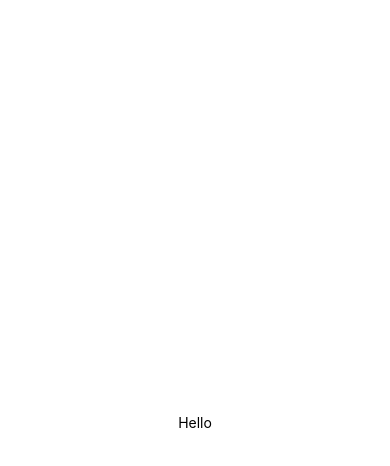
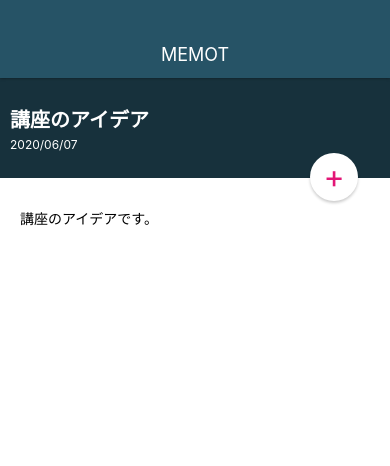
Before and after one commit to three4c/study-reactNative, a React Native app: screen / in a window 390 px wide. Shown: the top 466 px of the page. Built offline with nearby package versions, Linux system fonts and the light colour scheme.

Commit message:
styleing

```diff
--- a/App.jsx
+++ b/App.jsx
@@ -1,18 +1,22 @@
 import React from 'react';
-import { StyleSheet, Text, View } from 'react-native';
+import { StyleSheet, View } from 'react-native';
+
+import Appbar from './src/components/Appbar';
+import MemoDetailScreen from './src/screens/MemoDetailScreen';
 
 const App = () => (
   <View style={styles.container}>
-    <Text>Hello</Text>
+    <Appbar />
+    <MemoDetailScreen />
   </View>
 );
 
 const styles = StyleSheet.create({
   container: {
     flex: 1,
-    backgroundColor: '#fff',
+    backgroundColor: '#fffdf6',
     alignItems: 'center',
-    justifyContent: 'center',
+    paddingTop: 78,
   },
 });
 
--- /dev/null
+++ b/src/components/Appbar.jsx
@@ -0,0 +1,35 @@
+import React from 'react';
+import { StyleSheet, Text, View } from 'react-native';
+
+const Appbar = () => (
+  <View style={styles.appbar}>
+    <View>
+      <Text style={styles.appbarTitle}>MEMOT</Text>
+    </View>
+  </View>
+);
+
+const styles = StyleSheet.create({
+  appbar: {
+    position: 'absolute',
+    top: 0,
+    left: 0,
+    right: 0,
+    height: 78,
+    paddingTop: 30,
+    backgroundColor: '#265366',
+    justifyContent: 'center',
+    alignItems: 'center',
+    shadowColor: '#000',
+    shadowOffset: { width: 0, height: 0 },
+    shadowOpacity: 0.5,
+    shadowRadius: 3,
+    zIndex: 2,
+  },
+  appbarTitle: {
+    color: '#fff',
+    fontSize: 18,
+  },
+});
+
+export default Appbar;
--- /dev/null
+++ b/src/elements/CircleButton.jsx
@@ -0,0 +1,47 @@
+import React from 'react';
+import { StyleSheet, Text, View } from 'react-native';
+
+const CircleButton = (props) => {
+  const { style, color } = props;
+
+  let bgColor = '#e31676';
+  let textColor = '#fff';
+
+  if (color === 'white') {
+    bgColor = '#fff';
+    textColor = '#e31676';
+  }
+
+  return (
+    <View style={[styles.circleButton, style, { backgroundColor: bgColor }]}>
+      <Text style={[styles.circleButtonTitle, { color: textColor }]}>
+        {props.children}
+      </Text>
+    </View>
+  );
+};
+
+const styles = StyleSheet.create({
+  circleButton: {
+    position: 'absolute',
+    bottom: 32,
+    right: 32,
+    fontSize: 24,
+    width: 48,
+    height: 48,
+    borderRadius: 24,
+    alignItems: 'center',
+    justifyContent: 'center',
+    shadowColor: '#000',
+    shadowOffset: { width: 0, height: 2 },
+    shadowOpacity: 0.2,
+    shadowRadius: 3,
+  },
+  circleButtonTitle: {
+    fontSize: 32,
+    lineHeight: 32,
+    color: '#fff',
+  },
+});
+
+export default CircleButton;
--- /dev/null
+++ b/src/screens/MemoDetailScreen.jsx
@@ -0,0 +1,59 @@
+import React from 'react';
+import { StyleSheet, View, Text } from 'react-native';
+
+import CircleButton from '../elements/CircleButton';
+
+const MemoDetailScreen = () => (
+  <View style={styles.container}>
+    <View style={styles.memoHeader}>
+      <View>
+        <Text style={styles.memoHeaderTitle}>講座のアイデア</Text>
+        <Text style={styles.memoHeaderDate}>2020/06/07</Text>
+      </View>
+    </View>
+
+    <View style={styles.memoContent}>
+      <Text>講座のアイデアです。</Text>
+    </View>
+
+    <CircleButton style={styles.editButton} color="white">
+      +
+    </CircleButton>
+  </View>
+);
+
+const styles = StyleSheet.create({
+  container: {
+    flex: 1,
+    width: '100%',
+  },
+  memoHeader: {
+    height: 100,
+    backgroundColor: '#17313C',
+    justifyContent: 'center',
+    padding: 10,
+  },
+  memoHeaderTitle: {
+    fontSize: 20,
+    fontWeight: 'bold',
+    color: '#fff',
+    marginBottom: 4,
+  },
+  memoHeaderDate: {
+    fontSize: 12,
+    color: '#fff',
+  },
+  memoContent: {
+    paddingTop: 30,
+    paddingLeft: 20,
+    paddingRight: 20,
+    paddingBottom: 20,
+    backgroundColor: '#fff',
+    flex: 1,
+  },
+  editButton: {
+    top: 75,
+  },
+});
+
+export default MemoDetailScreen;
```
Also changed, not shown: src/components/MemoList.jsx (added, +34 -0 lines), src/elements/BodyText.jsx (added, +16 -0 lines), src/screens/MemoListScreen.jsx (added, +21 -0 lines), .eslintrc.json.
